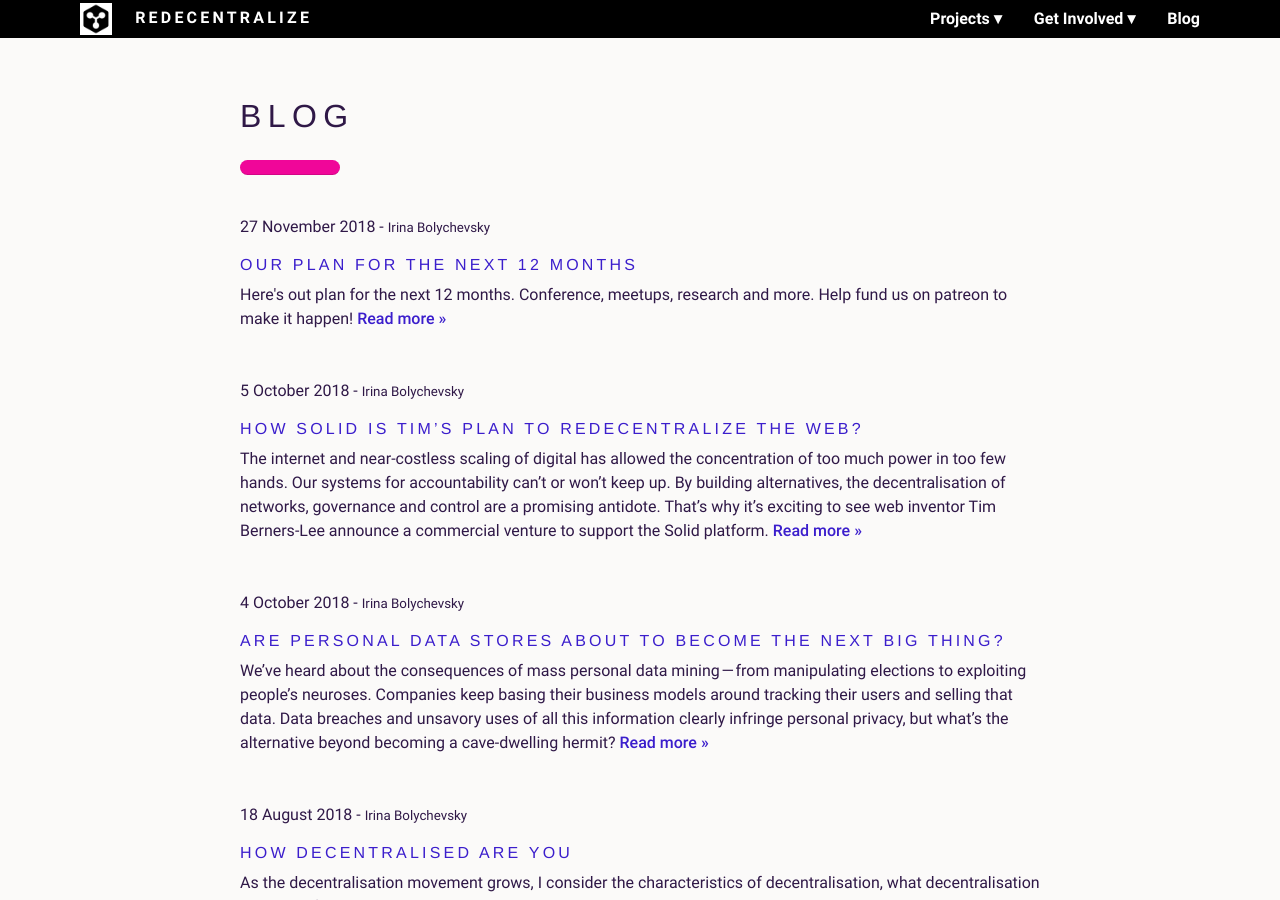
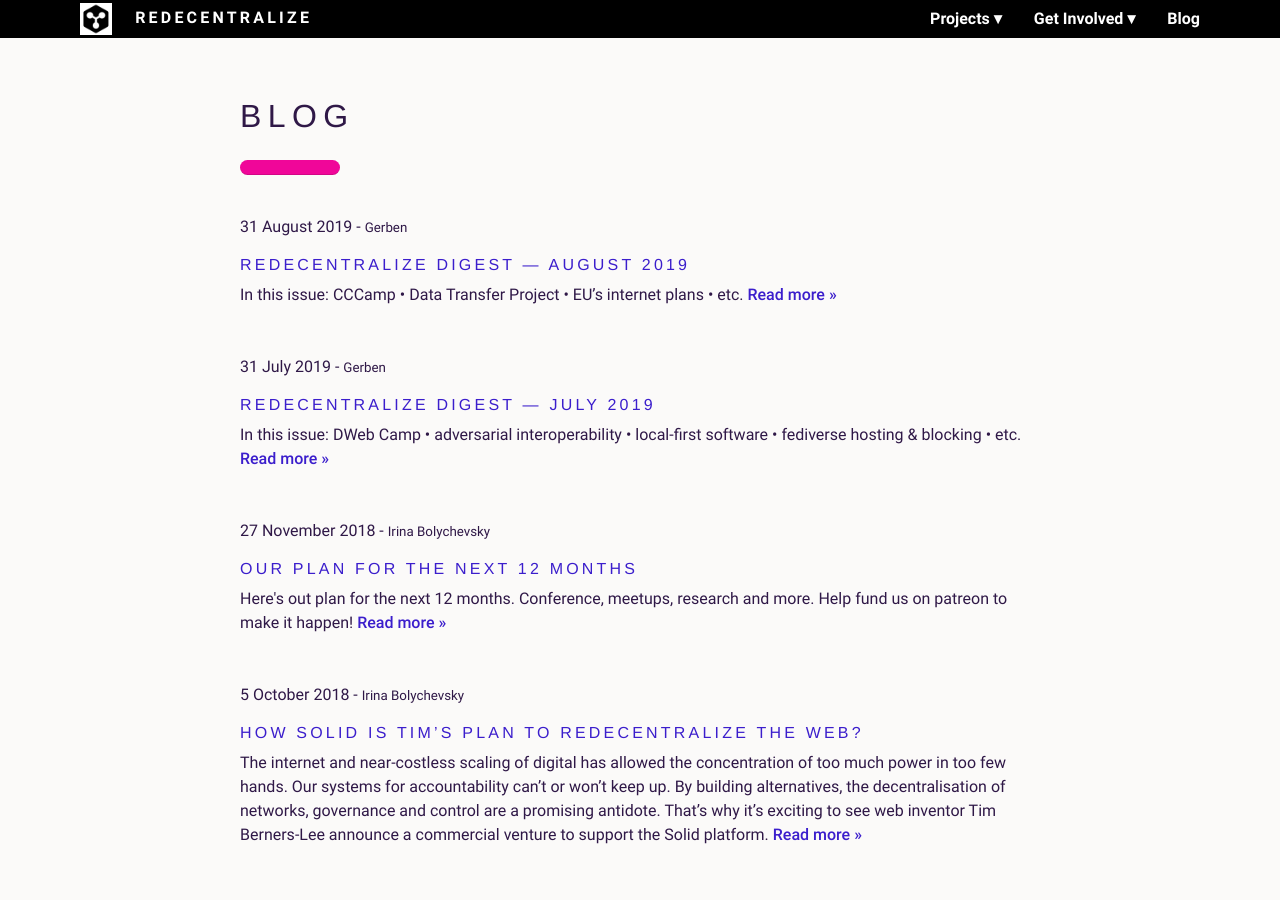
Before and after one commit to redecentralize/redecentralize-website, a Jekyll site: the page built from blog/index.html, in a window 1280 px wide and 900 px high. Built offline with Jekyll 4.4.1, drawn with Linux system fonts in a browser that asks for light colours.

Commit message:
List redigests on the blog
..while keeping their own URLs and layouts.

```diff
--- a/_config.yml
+++ b/_config.yml
@@ -6,9 +6,6 @@
   radar:
     output: true
     permalink: /radar/:title
-  redigest:
-    output: true
-    permalink: /redigest/:year/:month
 authors:
   frabcus:
     display_name: Francis Irving
@@ -38,3 +35,5 @@
     display_name: Michiel de Jong
     picname: michielbdejong.png
     link: https://twitter.com/michieldejong
+  gerben:
+    display_name: Gerben
--- a/_redigest/2019-07.md
+++ b/_posts/redigest/2019-07-31-redigest.md
@@ -1,7 +1,11 @@
 ---
 layout: redigest
-categories: redigest
+categories: redigest blog
+permalink: /redigest/:year/:month
+author: gerben
 date: 2019-07-31 12:00:00
+title: "Redecentralize Digest — July 2019"
+summary: "In this issue: DWeb Camp • adversarial interoperability • local-first software • fediverse hosting & blocking • etc."
 ---
 
 Redecentralize Digest — July 2019
--- a/_redigest/2019-08.md
+++ b/_posts/redigest/2019-08-31-redigest.md
@@ -1,10 +1,15 @@
 ---
 layout: redigest
-categories: redigest
+categories: redigest blog
+permalink: /redigest/:year/:month
+author: gerben
 date: 2019-08-31 12:00:00
+title: "Redecentralize Digest — August 2019"
+summary: "In this issue: CCCamp • Data Transfer Project • EU’s internet plans • etc."
 ---
 
-# Redecentralize Digest — August 2019
+Redecentralize Digest — August 2019
+===================================
 
 Hi all,
 
@@ -12,7 +17,7 @@
 
 Right now, we are working hard on organising a venue and sponsors for a get-together in London in October, right before [MozFest][]. Please shout if you'd like to get involved in organising or sponsoring. We’re keen to have a diverse community event covering topics sometimes left out at tech conferences. More on this soon :)
 
-And here's the digest for August, enjoy!
+And here’s the digest for August, enjoy!
 
 — Ira and Gerben
 
```
